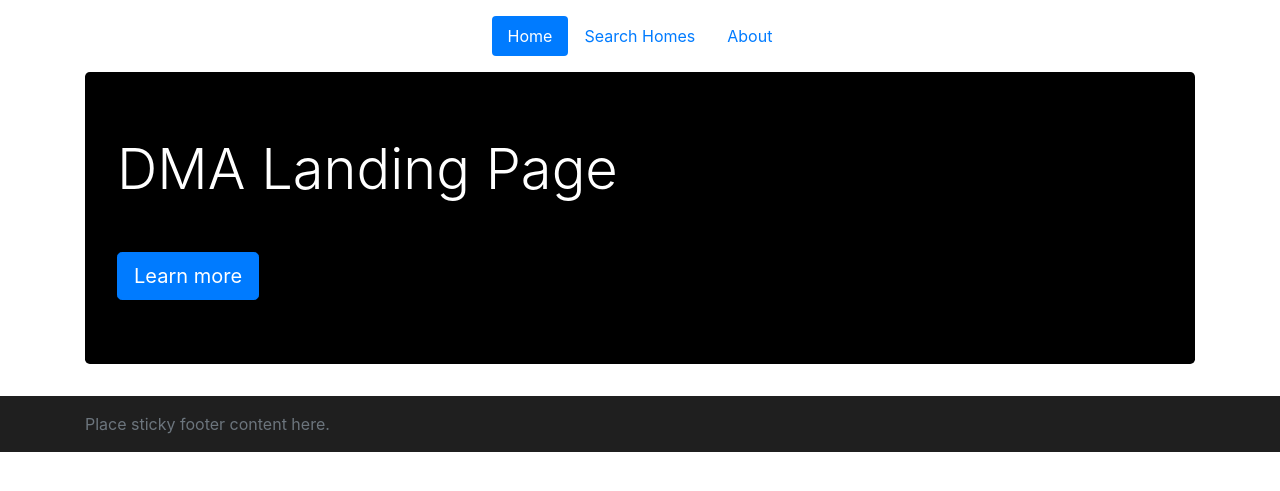
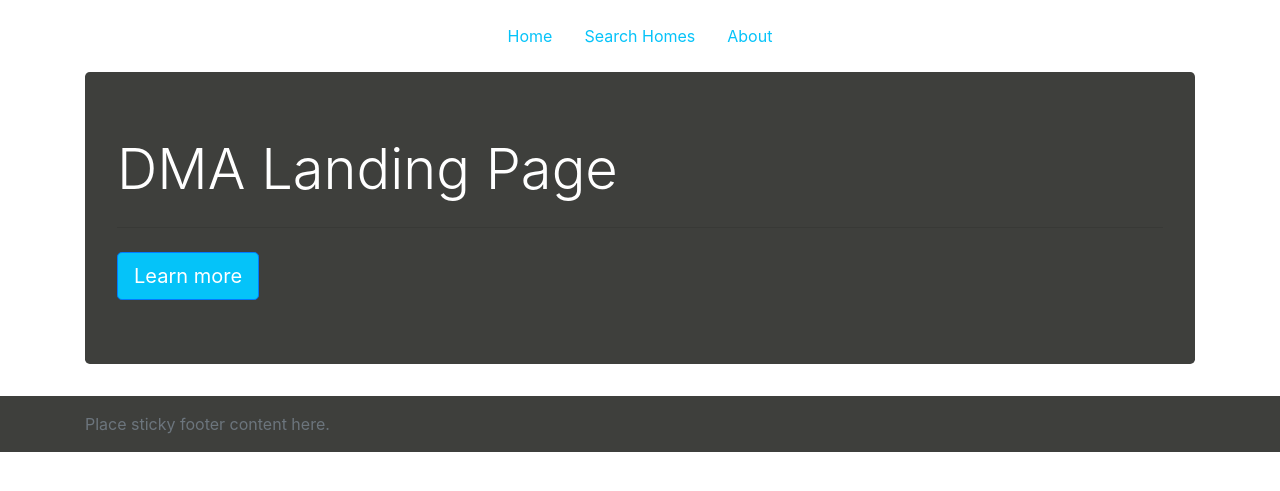
Before and after one commit to WccDave/dma-video, a Node server app: page / in a window 1280 px wide. Shown: the top 491 px of the page. Run offline with Node 20, Linux system fonts and the light colour scheme; data that the repository does not hold is empty; some libraries are stand-ins or nearby versions.

Commit message:
changed colors on landing page according to marketing style guide

```diff
--- a/server.js
+++ b/server.js
@@ -23,7 +23,7 @@ db.once('open', () => console.log("connected to mongoose"))
 app.set('view engine', 'ejs')
 app.use(express.urlencoded({ extended: false }))
 app.use(function(req, res, next) {
-  res.setHeader("Content-Security-Policy",  "frame-src youtube.com www.youtube.com");
+  res.setHeader("Content-Security-Policy",  "frame-src youtube.com www.youtube.com drive.google.com google.com");
   return next();
 });
 app.use(methodOverride('_method'))
--- a/views/articles/landing.ejs
+++ b/views/articles/landing.ejs
@@ -9,25 +9,38 @@
   <title>Blog</title>
   <style>
     .jumbotron {
-
-      background: black;
+      background-color: #3E3F3C;
 
 }
+
+    .btn-primary {
+      background-color: #05C3F9;
+    }
+    .nav-link {
+      color: #05C3F9;
+    }
+
     .footer {
-      background-color: #1f1f1f;
+      background-color: #3E3F3C;
 
     }
     body {
       background-color: white;
 
 }
+    a {
+      color: #05C3F9;
+    }
+    .btn-link {
+      color: #05C3F9;
+    }
   </style>
 </head>
 <body>
   <div class="container">
     <header class="d-flex justify-content-center py-3">
       <ul class="nav nav-pills">
-        <li class="nav-item"><a href="https://www.dmarealestate.com/" target="_blank" rel="noopener noreferrer" class="nav-link active" aria-current="page">Home</a></li>
+        <li class="nav-item"><a href="https://www.dmarealestate.com/" target="_blank" rel="noopener noreferrer" class="nav-link" aria-current="page">Home</a></li>
         <li class="nav-item"><a href="https://search.dmarealestate.com/" target="_blank" rel="noopener noreferrer" class="nav-link">Search Homes</a></li>
         <li class="nav-item"><a href="https://www.dmarealestate.com/team-page" target="_blank" rel="noopener noreferrer" class="nav-link">About</a></li>
       </ul>
```
